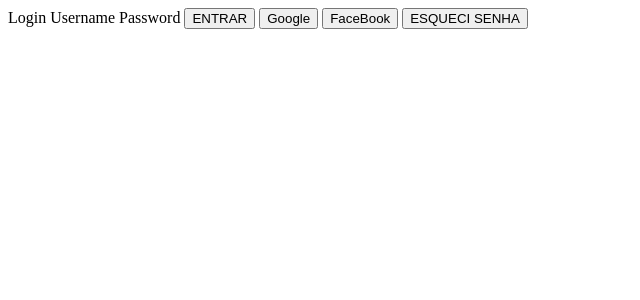
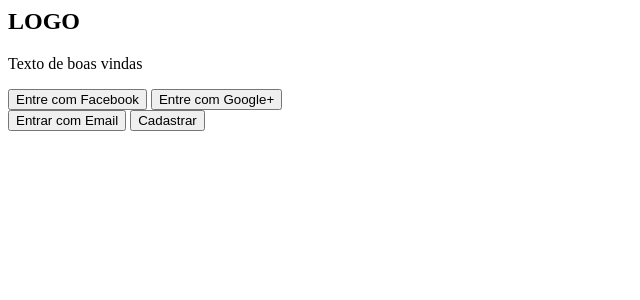
Before and after one commit to lucaspaiva1/codedoc0002, a PHP site: page /pages/login/login/login.html in a window 1280 px wide. Shown: the top 300 px of the page, without its empty margins (0-640 px from the left). Run offline with PHP 8.4, Linux system fonts and the light colour scheme.

Commit message:
Tela de login, e login por email (com validações)

```diff
--- /dev/null
+++ b/code/appIgreja/src/pages/login/login-email/login-email.scss
@@ -0,0 +1,6 @@
+page-login-email {
+
+}
+.submit-button{
+  margin-top: 20px;
+}
--- a/code/appIgreja/src/pages/login/login/login.html
+++ b/code/appIgreja/src/pages/login/login/login.html
@@ -1,44 +1,28 @@
-<!--
-  Generated template for the Login page.
+<!--Conteudo da tela com logo-->
+<ion-content class="background">
+  <h2 class="logo">LOGO</h2>
+  <p class="logo">Texto de boas vindas</p>
 
-  See http://ionicframework.com/docs/v2/components/#navigation for more info on
-  Ionic pages and navigation.
--->
-<ion-header>
+  <!--Footer para manter o campo de login na parte inferior da tela-->
+  <ion-footer class="footer-login">
 
-  <ion-navbar>
-    <ion-title>Login</ion-title>
-  </ion-navbar>
+    <div class="login-button-div">
+      <!--Botão para login com Facebook-->
+      <button ion-button icon-left full text-capitalize class="facebook-button" (click)="logar('facebook')">
+        <ion-icon ios="logo-facebook" md="logo-facebook"></ion-icon> Entre com Facebook
+      </button>
 
-</ion-header>
+      <!--Botão para login com Google +-->
+      <button ion-button icon-left full text-capitalize class="google-button" (click)="logar('google')">
+        <ion-icon ios="logo-google" md="logo-google"></ion-icon> Entre com Google+
+      </button>
+    </div>
 
-
-<ion-content padding>
-
-
-  <ion-item>
-    <ion-label floating>Username</ion-label>
-    <ion-input type="text"></ion-input>
-  </ion-item>
-
-  <ion-item>
-    <ion-label floating>Password</ion-label>
-    <ion-input type="password"></ion-input>
-  </ion-item>
-
-  <ion-item>
-
-    <button ion-button large full (click)="logar('conta')">ENTRAR</button>
-
-    <ion-row full>
-      <button ion-button color="danger" large icon-left (click)="logar('google')"><ion-icon ios="logo-google" md="logo-google"></ion-icon> Google</button>
-      <button ion-button large icon-left><ion-icon ios="logo-facebook" md="logo-facebook" (click)="logar('facebook')"></ion-icon>  FaceBook</button>
-    </ion-row>
-  </ion-item>
-
-  <ion-item>
-    <button ion-button outline color="danger" large full (click)="esqueciSenha()" >ESQUECI SENHA</button>
-  </ion-item>
-
-
+    <div>
+      <ion-row>
+        <button ion-button clear block text-capitalize class="aux-button" [navPush]="loginEmail" >Entrar com Email</button>
+        <button ion-button clear block text-capitalize class="aux-button" (click)="cadastrar">Cadastrar</button>
+      </ion-row>
+    </div>
+  </ion-footer>
 </ion-content>
```
Also changed, not shown: code/appIgreja/src/app/app.module.ts (+5 -2 lines), code/appIgreja/src/pages/login/login-email/login-email.html (added, +21 -0 lines), code/appIgreja/src/pages/login/login-email/login-email.ts (added, +59 -0 lines), code/appIgreja/src/pages/login/login/login.scss (+31 -0 lines), code/appIgreja/src/pages/login/login/login.ts (+11 -7 lines).
